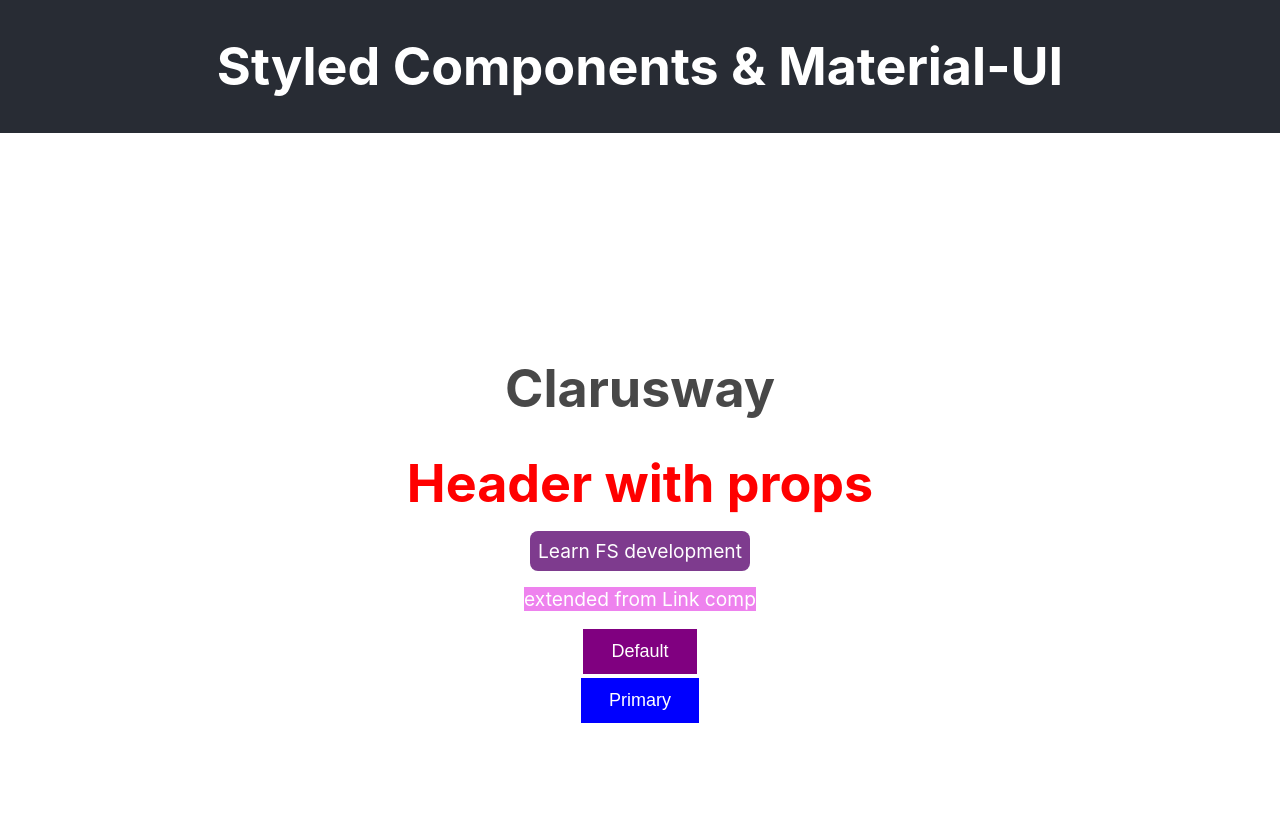
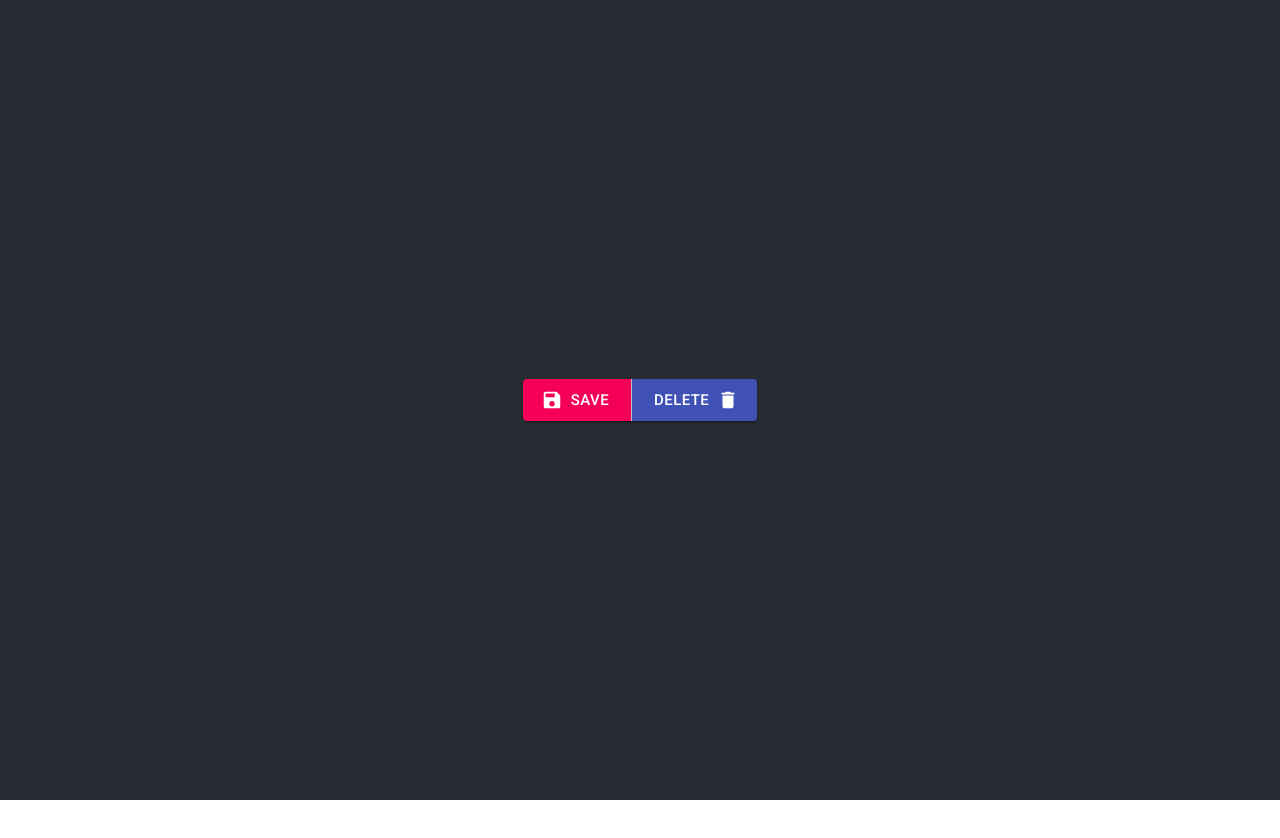
Before and after one commit to argun8394/styling_components, a React (Create React App) app: page / in a window 1280 px wide. Shown: the top 838 px of the page. After the commit the page ends 800 px from the top, so only its background shows below. Built offline with nearby package versions, Linux system fonts and the light colour scheme.

Commit message:
material-ui create buttons

```diff
--- a/package.json
+++ b/package.json
@@ -3,6 +3,8 @@
   "version": "0.1.0",
   "private": true,
   "dependencies": {
+    "@material-ui/core": "^4.12.3",
+    "@material-ui/icons": "^4.11.2",
     "@testing-library/jest-dom": "^5.16.2",
     "@testing-library/react": "^12.1.2",
     "@testing-library/user-event": "^13.5.0",
--- a/public/index.html
+++ b/public/index.html
@@ -24,6 +24,14 @@
       work correctly both with client-side routing and a non-root public URL.
       Learn how to configure a non-root public URL by running `npm run build`.
     -->
+    <link
+  rel="stylesheet"
+  href="https://fonts.googleapis.com/css?family=Roboto:300,400,500,700&display=swap"
+/>
+<link
+  rel="stylesheet"
+  href="https://fonts.googleapis.com/icon?family=Material+Icons"
+/>
     <title>React App</title>
   </head>
   <body>
--- a/src/App.js
+++ b/src/App.js
@@ -1,16 +1,20 @@
 import logo from './logo.svg';
 import './App.css';
 // import { Button } from './components/styled-comp/button/Button.styles';
-import StyledComponents from './components/styled-comp/index';
+// import StyledComponents from './components/styled-comp/index';
+import Buttons from './components/material-ui/buttons/Buttons';
+
 
 function App() {
   return (
     <div className="App">
       <header className="App-header">
-     <h1>Styled Components & Material-UI</h1>
+     {/* <h1>Styled Components & Material-UI</h1> */}
      {/* <Button>Click me</Button>
      <Button primary>Second</Button> */}
-     <StyledComponents/>{/*App.js kalabalık olmaması açısından yukarıdaki kullanım yerine bu kullanım tercih edilmelidir */}
+     {/*<StyledComponents/>{/*App.js kalabalık olmaması açısından yukarıdaki kullanım yerine bu kullanım tercih edilmelidir */}
+     <Buttons/>
+
 
      </header>
     </div>
--- /dev/null
+++ b/src/components/material-ui/buttons/Buttons.js
@@ -0,0 +1,19 @@
+import React from 'react';
+import Button from '@material-ui/core/Button';
+import SaveIcon from '@material-ui/icons/Save';
+import DeleteIcon from '@material-ui/icons/Delete';
+import ButtonGroup from '@material-ui/core/ButtonGroup';
+
+
+const Buttons = () => {
+    return (
+        <div>
+            <ButtonGroup variant="contained" size="Large" >
+            <Button color="secondary" startIcon={<SaveIcon/>}>Save</Button>
+            <Button color="primary"  endIcon={<DeleteIcon/>}>Delete</Button>
+            </ButtonGroup>
+        </div>
+    );
+};
+
+export default Buttons;
```
Also changed, not shown: 1 other file (tests, documents, lock files or other folders).
